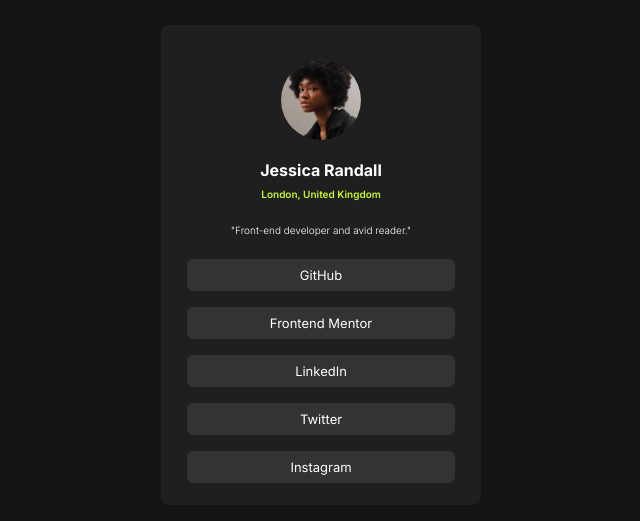
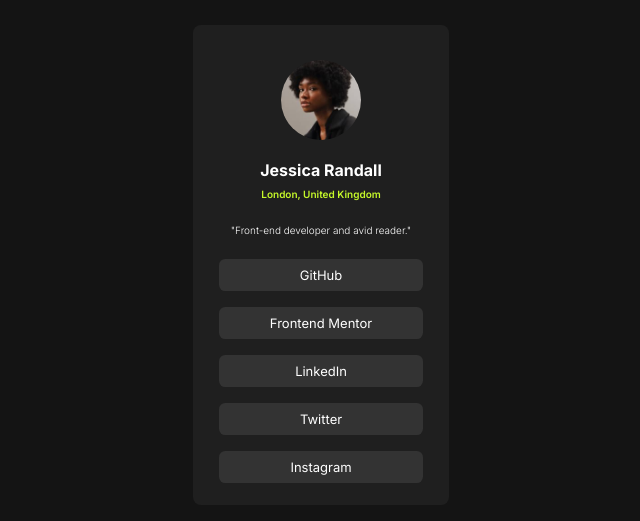
Before and after one commit to MaicolRoma/MaicolRm-Social-link-Solution.github.io, a plain HTML site: page index.html in a window 1280 px wide. Shown: the part 135-656 px from the top of the page, without its empty margins (319-959 px from the left). Drawn offline with Linux system fonts and the light colour scheme.

Commit message:
Update style-1.css

```diff
--- a/assets/CSS/style.css
+++ b/assets/CSS/style.css
@@ -151,3 +151,16 @@
 }
 
 }
+@media (min-width:1280px){
+    main{
+        width: 20%;
+        height: 30rem;
+}
+.card-black{
+    background-color: var(--Grey800);
+    height: 100%;
+    border-radius: 0.5rem;
+    padding: 2.2rem 1.6rem;
+}
+
+}
```
